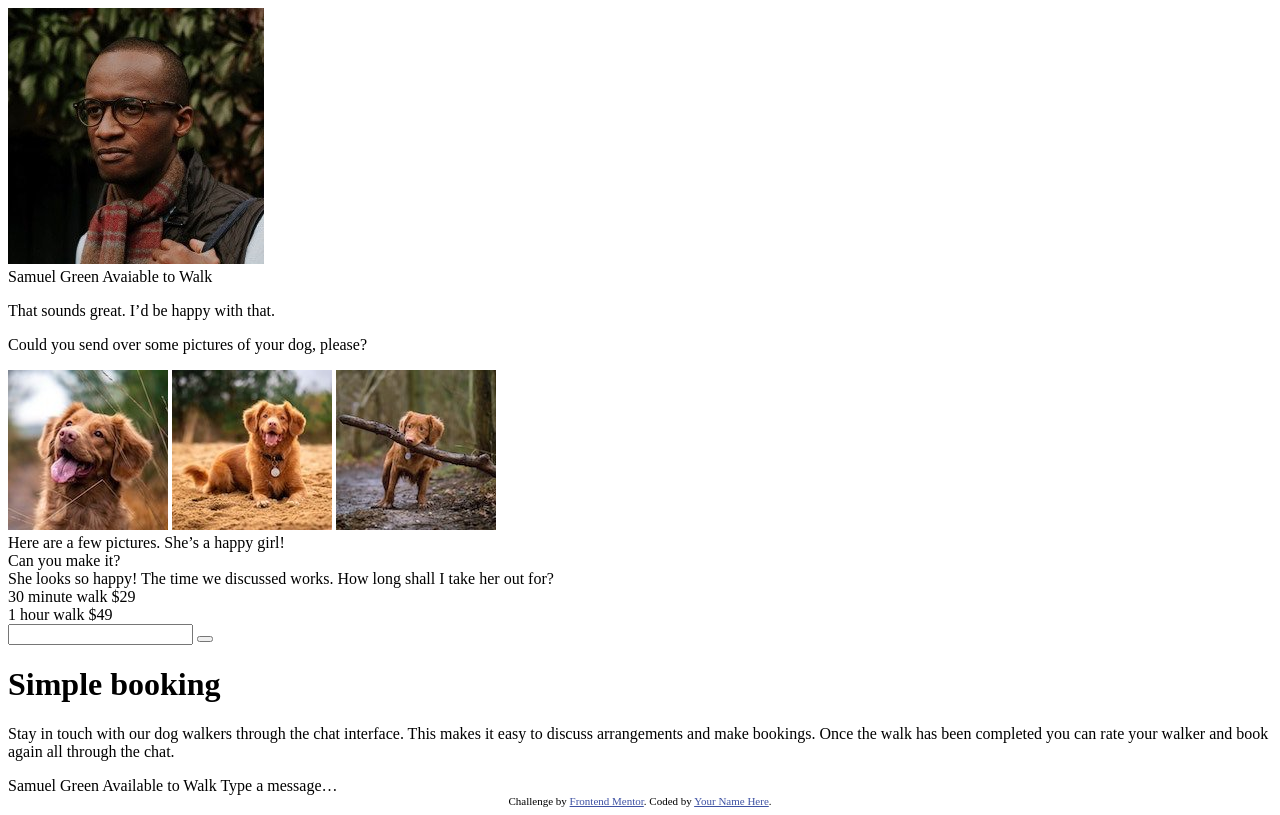
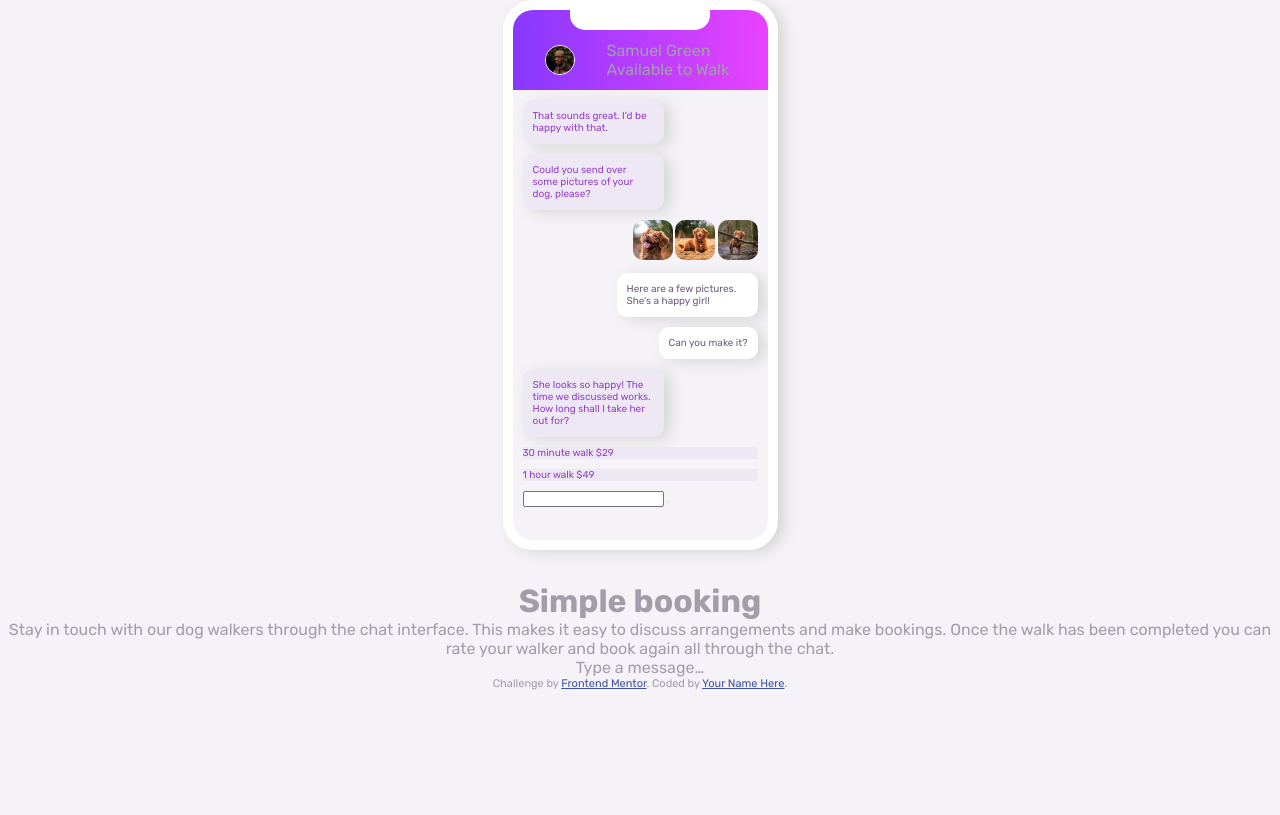
Before and after one commit to nick89mck/chat-app-css-illustration, a plain HTML site: page index.html in a window 1280 px wide. Drawn offline with Linux system fonts and the light colour scheme.

Commit message:
first pass on styling

```diff
--- a/index.html
+++ b/index.html
@@ -20,13 +20,17 @@
   <div class="wrapper">
     <div class="phone-container">
       <div class="phone-header">
-        <div class="back-button"></div>
-        <img src="./images/avatar.jpg" alt="samuel green avatar">
-        <div class="name">
-          <span>Samuel Green</span>
-          <span>Avaiable to Walk</span>
+          <div class="white-cutaway"></div>
+          <div class="wrapper">
+          <div class="back-button"></div>
+          <img src="./images/avatar.jpg" alt="samuel green avatar">
+          <div class="name">
+            <span>Samuel Green</span>
+            <span>Available to Walk</span>
+          </div>
+          <div class="menu-button"></div>
         </div>
-        <div class="menu-button"></div>
+
       </div>
       <div class="chat-container">
         <div class="chat-bubble left">
@@ -63,8 +67,6 @@
   your walker and book again all through the chat.</p>
     </div>
   </div>
-  Samuel Green
-  Available to Walk
 
 
 
--- a/style.css
+++ b/style.css
@@ -25,3 +25,146 @@
     --fw-500: 500;
     --fw-700: 700;
 }
+
+/* CSS Reset */
+
+*,
+*::before,
+*::after {
+    box-sizing: border-box;
+}
+
+* {
+    margin: 0;
+    padding: 0;
+}
+
+img {
+    max-width: 100%;
+    height: auto;
+}
+
+input, button {
+    font: inherit;
+}
+
+@media (prefers-reduced-motion: reduce){
+    html:focus-within {
+        scroll-behavior: auto;
+    }
+    *, *::before, *::after {
+        animation-duration: 0.01ms !important;
+        animation-iteration-count: 1 !important;
+        transition-duration: 0.01ms !important;
+        scroll-behavior: auto !important;
+        transition: none;
+    }
+}
+
+body, html {
+    height: 100%;
+    scroll-behavior: smooth;
+}
+
+.left {
+    align-self: left;
+    background: hsl(274, 37%, 93%);
+    color: var(--clr-primary-300);
+}
+
+.right {
+    align-self: right;
+    background: var(--clr-secondary-100);
+    color: var(--clr-primary-400);
+    justify-self: right;
+}
+
+body {
+    background: var(--clr-secondary-200);
+    font-family: var(--ff-main);
+    text-align: center;
+    color: var(--clr-primary-800)
+}
+
+.wrapper {
+    display: grid;
+    grid-template-columns: 1fr;
+    gap: 2em;
+    justify-items: center;
+}
+
+.phone-container {
+    border: 10px var(--clr-secondary-100) solid;
+    width: 275px;
+    height: 550px;
+    border-radius: 30px;
+    overflow: hidden;
+    background: var(--clr-secondary-200);
+    box-shadow: 7px 3px 15px rgb(214, 214, 214);
+
+}
+
+.phone-header {
+    position: relative;
+    background: linear-gradient(to right, var(--clr-gradient-end), var(--clr-gradient-start));
+    width: 100%;
+    height: 15%;
+    display: grid;
+    grid-template-columns: auto;
+    justify-items: center;
+}
+
+.white-cutaway {
+    background: var(--clr-secondary-100);
+    border-radius: 0 0 15px 15px;
+    width: 55%;
+    height: 20px;
+}
+
+.phone-header > .wrapper {
+    display: flex;
+    height: 60px;
+    align-items: center;
+    text-align: left;
+}
+
+.phone-header > .wrapper > img {
+    border-radius: 100px;
+    height: 50%;
+    border: var(--clr-secondary-100) 1px solid;
+}
+
+.chat-container {
+    display: grid;
+    font-size: 10px;
+    text-align: left;
+    padding: 5px;
+    margin: 5px;
+    gap: 10px
+}
+
+.chat-bubble, .img-bubble {
+    max-width:  60%;
+}
+
+.chat-bubble {
+    padding: 10px;
+    display: flex;
+    border-radius: 10px;
+    box-shadow: 7px 3px 15px rgb(214, 214, 214);;
+}
+
+.img-bubble {
+    background: inherit;
+}
+
+.img-bubble > img {
+    border-radius: 10px;
+    width: 40px;
+}
+
+@media (min-width: var(--mobile-size)) {
+    .wrapper {
+        display: flex;
+    }
+}
```
